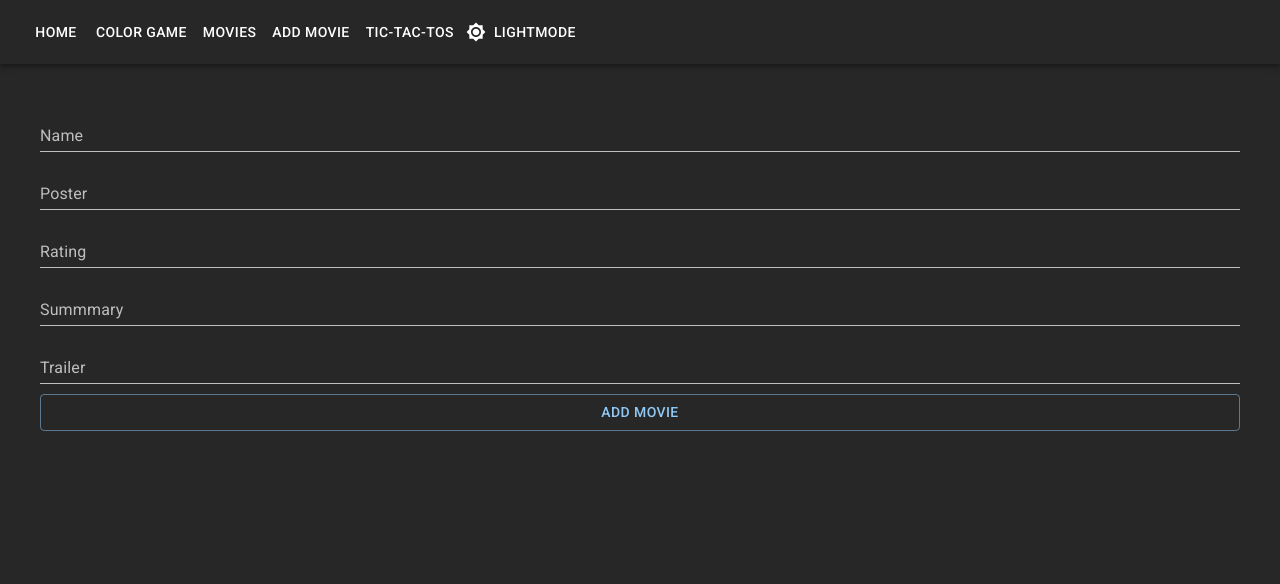
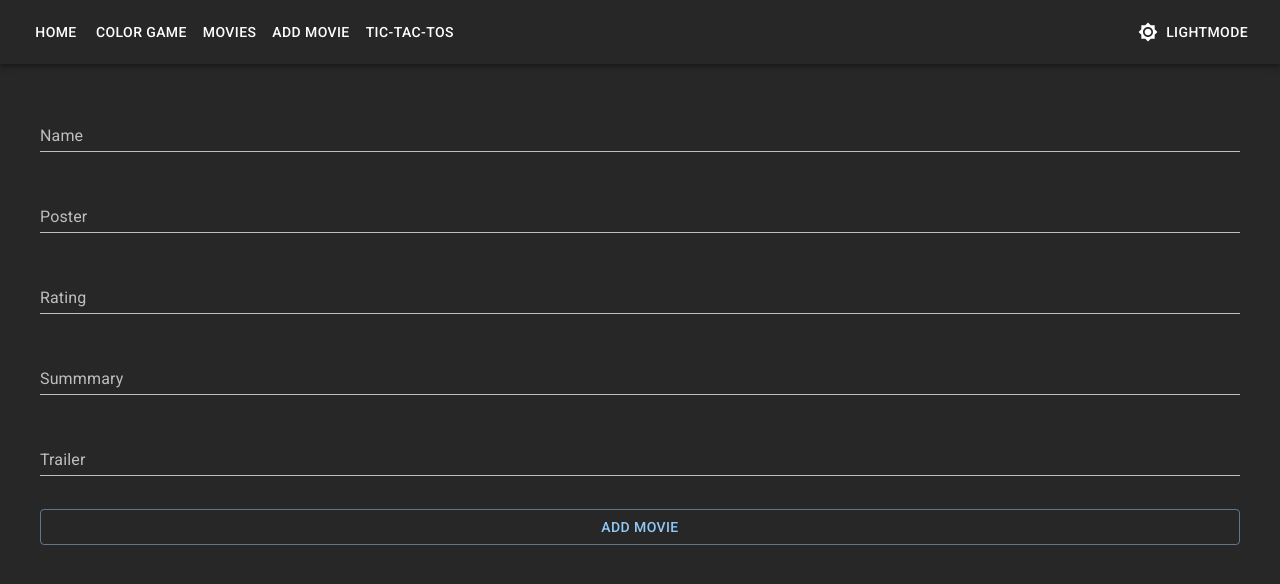
Before and after one commit to pk-ops/my-Movie_App, a React (Create React App) app: page /movies/add in a window 1280 px wide. Shown: the top 584 px of the page. Built offline with nearby package versions, Linux system fonts and the light colour scheme.

Commit message:
Added Heroku url

```diff
--- a/src/AddMovie.js
+++ b/src/AddMovie.js
@@ -5,6 +5,7 @@ import TextField from '@mui/material/TextField';
 import { useNavigate } from "react-router-dom";
 import { useFormik } from 'formik';
 import * as yup from "yup";
+import { API } from "./global";
 
 const movieValidationSchema=yup.object({
   name: yup.string().required(),
@@ -43,7 +44,7 @@ export function AddMovie() {
     //2.Body--passing data & type should be JSON
     //3.Headers---Json(we are passing data)
 
-    fetch(`https://62a97087ec36bf40bdb787e6.mockapi.io/movies`,
+    fetch(`${API}/movies`,
     {method: "POST",
     body: JSON.stringify(newMovie),
     headers: {"Content-Type": "application/json",
@@ -74,8 +75,10 @@ export function AddMovie() {
         value={values.name}
         onChange={handleChange}
         onBlur={handleBlur}
-          />
-    {touched.name && errors.name?errors.name:" "}
+        error={touched.name && errors.name}
+        helperText={touched.name && errors.name?errors.name:" "}
+        />
+
         <TextField
           label="Poster"
           variant="standard"
@@ -83,8 +86,10 @@ export function AddMovie() {
           value={values.poster}
           onChange={handleChange}
           onBlur={handleBlur}
+          error={touched.poster && errors.poster}
+          helperText={touched.poster && errors.poster?errors.poster:" "}
            />
-{touched.poster && errors.poster?errors.poster:" "}
+
         <TextField
           label="Rating"
           variant="standard"
@@ -92,8 +97,10 @@ export function AddMovie() {
           value={values.rating}
           onChange={handleChange}
           onBlur={handleBlur}
+          error={touched.rating && errors.rating}
+        helperText={touched.rating && errors.rating?errors.rating:" "}
            />
-{touched.rating && errors.rating?errors.rating:" "}
+
         <TextField
           label="Summmary"
           variant="standard"
@@ -101,8 +108,10 @@ export function AddMovie() {
           value={values.summary}
           onChange={handleChange}
           onBlur={handleBlur}
+          error={touched.summary && errors.summary}
+        helperText={touched.summary && errors.summary?errors.summary:" "}
            />
-{touched.summary && errors.summary?errors.summary:" "}
+
         <TextField
           label="Trailer"
           variant="standard"
@@ -110,8 +119,10 @@ export function AddMovie() {
           value={values.trailer}
           onChange={handleChange}
           onBlur={handleBlur}
+          error={touched.trailer && errors.trailer}
+        helperText={touched.trailer && errors.trailer?errors.trailer:" "}
            />
-{touched.trailer && errors.trailer?errors.trailer:" "}
+
 
 
      <Button type="submit" variant="outlined">Add Movie</Button>
--- a/src/App.js
+++ b/src/App.js
@@ -123,7 +123,9 @@ function App() {
                 {/* <Button color="inherit"
                 onClick={() => navigate("/TicTacTos")}>Tic-Tac-Tos</Button> */}
 
-              <Button className='button-top' color="inherit"
+              <Button className='button-top'
+              style={{marginLeft:"auto"}}
+              color="inherit"
                 startIcon={
                   mode === 'dark' ? <Brightness7Icon /> : <Brightness4Icon />
                 }
--- a/src/EditMovie.js
+++ b/src/EditMovie.js
@@ -4,6 +4,7 @@ import Button from '@mui/material/Button';
 import TextField from '@mui/material/TextField';
 import { useNavigate, useParams } from "react-router-dom";
 import { useEffect } from "react";
+import { API } from "./global";
 
 export function EditMovie() {
   const { id } = useParams();
@@ -12,7 +13,7 @@ export function EditMovie() {
 const[movie,setMovie]=useState(null);
 
 const getMovies=()=>{
-  fetch(`https://62a97087ec36bf40bdb787e6.mockapi.io/movies/${id}`,{
+  fetch(`${API}/movies/${id}`,{
     method:"GET"
   })
   .then((data)=>data.json())
@@ -50,7 +51,7 @@ function EditMovieForm({movie}){
     //2.Body--passing data & type should be JSON
     //3.Headers---Json(we are passing data)
 
-    fetch(`https://62a97087ec36bf40bdb787e6.mockapi.io/movies/${movie.id}`,
+    fetch(`${API}/movies/${movie.id}`,
     {
     method: "PUT",
     body: JSON.stringify(newMovie),
--- a/src/Movie.js
+++ b/src/Movie.js
@@ -1,13 +1,13 @@
 import { useState } from "react";
 import { useNavigate } from 'react-router-dom';
 import InfoIcon from '@mui/icons-material/Info';
-import * as React from 'react';
+
 import IconButton from '@mui/material/IconButton';
 import ExpandLessIcon from '@mui/icons-material/ExpandLess';
 import ExpandMoreIcon from '@mui/icons-material/ExpandMore';
 import {Counters} from "./Counter";
 import {Delete} from "./Delete";
-
+import * as React from 'react';
 
 
 import Card from '@mui/material/Card';
--- a/src/MovieDetails.js
+++ b/src/MovieDetails.js
@@ -4,13 +4,14 @@ import Button from '@mui/material/Button';
 import ArrowBackIosIcon from '@mui/icons-material/ArrowBackIos';
 import { useState } from 'react';
 import { useEffect } from 'react';
+import { API } from './global';
 export function MovieDetails() {
   const { id } = useParams();
   console.log(id);
 const[movie,setMovie]=useState({});
 
 const getMovies=()=>{
-  fetch(`https://62a97087ec36bf40bdb787e6.mockapi.io/movies/${id}`)
+  fetch(`${API}/movies/${id}`)
   .then((data)=>data.json())
   .then((mv)=>setMovie(mv));
 };
--- a/src/MovieList.js
+++ b/src/MovieList.js
@@ -2,22 +2,27 @@ import { Movie } from './Movie';
 import * as React from 'react';
 import { useState } from 'react';
 import { useEffect } from 'react';
-import Button from '@mui/material/Button';
 import { useNavigate } from 'react-router-dom';
+// import InfoIcon from '@mui/icons-material/Info';
+
+import IconButton from '@mui/material/IconButton';
+import DeleteIcon from '@mui/icons-material/Delete';
+import EditIcon from '@mui/icons-material/Edit';
+import { API } from './global';
 
 export function MovieList() {
     const [movieList,setMovieList]=useState([]);;
 
 
     const getMovies=()=>{
-      fetch("https://62a97087ec36bf40bdb787e6.mockapi.io/movies")
+      fetch(`${API}/movies`)
       .then((data)=>data.json())
       .then((mvs)=>setMovieList(mvs));
     };
     useEffect(()=>getMovies(),[]);
 
     const deleteMovie=(id)=>{
-      fetch(`https://62a97087ec36bf40bdb787e6.mockapi.io/movies/${id}`,{
+      fetch(`${API}/movies/${id}`,{
               method:'DELETE'
             }).then(()=>getMovies())
       };
@@ -27,15 +32,31 @@ const navigate=useNavigate();
     <div>
 
       <div className="movie-List">
-        {movieList.map((mv) =>
+
+        {
+          movieList.map((mv) =>
          (<Movie key={mv.id} movie={mv} id={mv.id}
-          deleteButton={
-          <Button variant="outlined"
-           onClick={()=>
-            deleteMovie(mv.id)}>delete</Button>
-           }
-           editButton={<Button variant="outlined"
-           onClick={()=>navigate(`/movies/edit/${mv.id}`)}>Edit</Button>} />
+
+            deleteButton= {
+              <IconButton
+              style={{marginLeft:"auto"}}
+                color="error"
+                onClick={()=>deleteMovie(mv.id)}
+                aria-label="Movie-details">
+                <DeleteIcon/>
+             </IconButton>
+            }
+
+           editButton={
+            <IconButton
+
+                color="primary"
+                onClick={()=>
+                navigate(`/movies/edit/${mv.id}`)}
+                aria-label="Movie-details">
+                <EditIcon/>
+             </IconButton>
+            } />
            )
 
         )}
--- /dev/null
+++ b/src/global.js
@@ -0,0 +1,3 @@
+// export const API=`https://62a97087ec36bf40bdb787e6.mockapi.io`;
+export const API=`https://myfirstmovie.herokuapp.com`;
+// export const API=`http://localhost:4000`;
```
